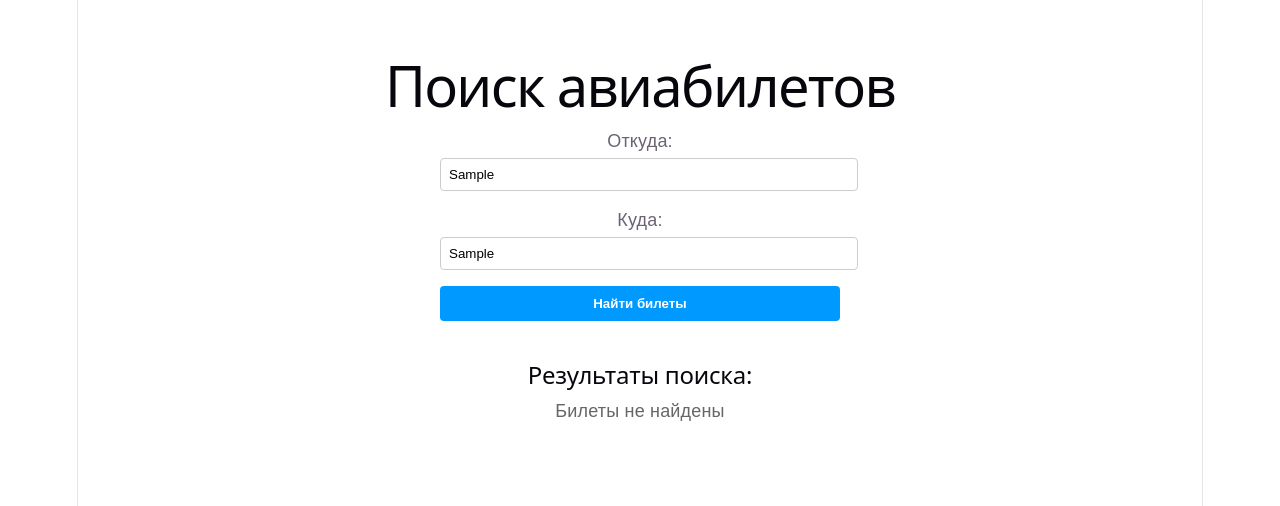
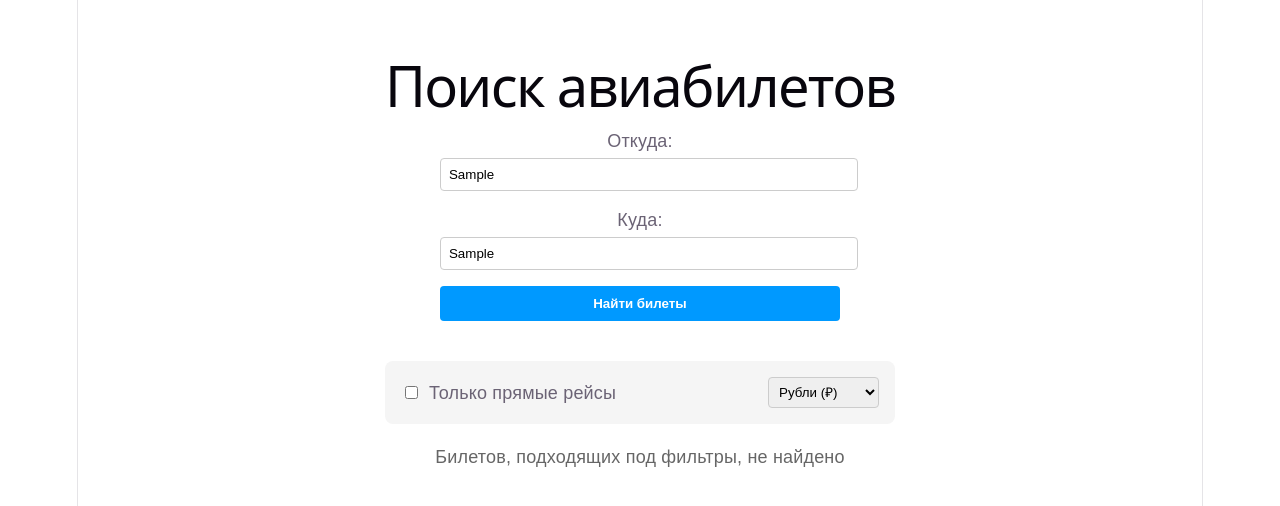
Before and after one commit to nyanlena/flight-search-app, a React (Vite) app: page / in a window 1280 px wide. Both pictures are taken after typing "Sample", "Sample" into the empty fields and a click on the button "Найти билеты". Shown: the top 506 px of the page. Built offline with nearby package versions, Linux system fonts and the light colour scheme.

Commit message:
feat: add direct flights filter and currency switcher, add price sorting and improve currency formatting

```diff
--- a/src/App.tsx
+++ b/src/App.tsx
@@ -1,40 +1,96 @@
 import { useState } from 'react';
 import { SearchForm } from './components/SearchForm';
 import type { Flight } from './types/flight';
+import { calculateDuration } from './utils/dateUtils';
 import './App.css';
 
 function App() {
   const [flights, setFlights] = useState<Flight[]>([]);
   const [hasSearched, setHasSearched] = useState(false);
 
+  // Cостояния для фильтров и валюты
+  const [onlyDirect, setOnlyDirect] = useState(false);
+  const [currency, setCurrency] = useState<'RUB' | 'USD' | 'EUR'>('RUB');
+
   const handleSearchResults = (results: Flight[]) => {
     setFlights(results);
     setHasSearched(true);
+    // Сбрасываем фильтры при новом поиске
+    setOnlyDirect(false);
+    setCurrency('RUB');
+  };
+
+  // Логика фильтрации и сортировки
+  const filteredFlights = flights
+    .filter(f => onlyDirect ? f.transfers === 0 : true)
+    .sort((a, b) => a.price - b.price); // Сортируем от дешевых к дорогим
+
+  // Логика конвертации валют
+  const getPrice = (priceInRub: number) => {
+    const rates = { RUB: 1, USD: 0.011, EUR: 0.010 };
+    const symbols = { RUB: '₽', USD: '$', EUR: '€' };
+    const converted = priceInRub * rates[currency];
+
+    const formattedPrice = currency === 'RUB'
+      ? Math.round(converted)
+      : converted.toFixed(2);
+
+    return `${formattedPrice} ${symbols[currency]}`;
   };
 
   return (
-    <div style={{ padding: '40px', fontFamily: 'sans-serif' }}>
+    <div style={{ padding: '40px', fontFamily: 'sans-serif', maxWidth: '800px', margin: '0 auto' }}>
       <h1 style={{ textAlign: 'center', marginBottom: '30px' }}>Поиск авиабилетов</h1>
 
       <SearchForm onResults={handleSearchResults} />
 
       {hasSearched && (
-        <div style={{ marginTop: '40px', maxWidth: '600px', margin: '40px auto' }}>
-          <h2 style={{ textAlign: 'center' }}>Результаты поиска:</h2>
-          {flights.length === 0 ? (
-            <p style={{ textAlign: 'center', color: '#666' }}>Билеты не найдены</p>
+        <div style={{ marginTop: '40px' }}>
+          {/* Панель фильтров */}
+          <div style={{ display: 'flex', justifyContent: 'space-between', alignItems: 'center', padding: '16px', backgroundColor: '#f5f5f5', borderRadius: '8px', marginBottom: '20px' }}>
+            <label style={{ display: 'flex', alignItems: 'center', gap: '8px', cursor: 'pointer' }}>
+              <input
+                type="checkbox"
+                checked={onlyDirect}
+                onChange={(e) => setOnlyDirect(e.target.checked)}
+              />
+              Только прямые рейсы
+            </label>
+
+            <select
+              value={currency}
+              onChange={(e) => setCurrency(e.target.value as 'RUB' | 'USD' | 'EUR')}
+              style={{ padding: '6px', borderRadius: '4px', border: '1px solid #ccc' }}
+            >
+              <option value="RUB">Рубли (₽)</option>
+              <option value="USD">Доллары ($)</option>
+              <option value="EUR">Евро (€)</option>
+            </select>
+          </div>
+
+          {/* Список билетов */}
+          {filteredFlights.length === 0 ? (
+            <p style={{ textAlign: 'center', color: '#666' }}>Билетов, подходящих под фильтры, не найдено</p>
           ) : (
             <ul style={{ listStyle: 'none', padding: 0 }}>
-              {flights.map(flight => (
-                <li key={flight.id} style={{ border: '1px solid #eee', padding: '16px', marginBottom: '10px', borderRadius: '8px', display: 'flex', justifyContent: 'space-between' }}>
+              {filteredFlights.map(flight => (
+                <li key={flight.id} style={{ border: '1px solid #eee', padding: '16px', marginBottom: '10px', borderRadius: '8px', display: 'flex', justifyContent: 'space-between', alignItems: 'center', boxShadow: '0 2px 4px rgba(0,0,0,0.05)' }}>
                   <div>
                     <strong>{flight.from} ➔ {flight.to}</strong>
-                    <div style={{ fontSize: '14px', color: '#666' }}>
+                    <div style={{ fontSize: '14px', color: '#666', marginTop: '4px' }}>
                       {flight.departureTime} - {flight.arrivalTime} | Пересадок: {flight.transfers}
                     </div>
+                    <div style={{ fontSize: '12px', color: '#888', marginTop: '2px' }}>
+                      В пути: {calculateDuration(flight.departureDate, flight.arrivalDate)}
+                    </div>
                   </div>
-                  <div style={{ fontWeight: 'bold', fontSize: '18px' }}>
-                    {flight.price} ₽
+                  <div style={{ textAlign: 'right' }}>
+                    <div style={{ fontWeight: 'bold', fontSize: '20px', color: '#ff6b6b', marginBottom: '8px' }}>
+                      {getPrice(flight.price)}
+                    </div>
+                    <button style={{ backgroundColor: '#ff6b6b', color: 'white', border: 'none', padding: '6px 12px', borderRadius: '4px', cursor: 'pointer' }}>
+                      Купить
+                    </button>
                   </div>
                 </li>
               ))}
--- a/src/api/flightApi.ts
+++ b/src/api/flightApi.ts
@@ -2,10 +2,15 @@ import type { Flight } from '../types/flight';
 
 // Имитация базы данных
 const mockFlights: Flight[] = [
-  { id: '1', from: 'Москва', to: 'Сочи', price: 5500, departureTime: '10:00', arrivalTime: '12:30', transfers: 0 },
-  { id: '2', from: 'Москва', to: 'Сочи', price: 4200, departureTime: '15:00', arrivalTime: '18:00', transfers: 1 },
-  { id: '3', from: 'Москва', to: 'Сочи', price: 3800, departureTime: '07:00', arrivalTime: '09:15', transfers: 0 },
-  { id: '4', from: 'Москва', to: 'Сочи', price: 6100, departureTime: '20:00', arrivalTime: '23:30', transfers: 1 },
+  { id: '1', from: 'Москва', to: 'Сочи', price: 5500, departureTime: '10:00', arrivalTime: '12:30', departureDate: '2026-11-10T10:00:00', arrivalDate: '2026-11-10T12:30:00', transfers: 0 },
+  { id: '2', from: 'Москва', to: 'Сочи', price: 4200, departureTime: '15:00', arrivalTime: '18:00', departureDate: '2026-11-10T15:00:00', arrivalDate: '2026-11-10T18:00:00', transfers: 1 },
+  { id: '3', from: 'Москва', to: 'Сочи', price: 3800, departureTime: '07:00', arrivalTime: '09:15', departureDate: '2026-11-10T07:00:00', arrivalDate: '2026-11-10T09:15:00', transfers: 0 },
+  { id: '4', from: 'Москва', to: 'Сочи', price: 6100, departureTime: '20:00', arrivalTime: '23:30', departureDate: '2026-11-10T20:00:00', arrivalDate: '2026-11-10T23:30:00', transfers: 1 },
+
+  { id: '5', from: 'Москва', to: 'Шанхай', price: 51500, departureTime: '19:30', arrivalTime: '08:00', departureDate: '2026-11-10T19:30:00', arrivalDate: '2026-11-11T06:00:00', transfers: 0 },
+  { id: '6', from: 'Москва', to: 'Шанхай', price: 23200, departureTime: '14:00', arrivalTime: '14:50', departureDate: '2026-11-10T14:00:00', arrivalDate: '2026-11-11T14:50:00', transfers: 1 },
+  { id: '7', from: 'Москва', to: 'Шанхай', price: 40800, departureTime: '17:20', arrivalTime: '04:10', departureDate: '2026-11-10T17:20:00', arrivalDate: '2026-11-11T04:10:00', transfers: 0 },
+  { id: '8', from: 'Москва', to: 'Шанхай', price: 28700, departureTime: '18:30', arrivalTime: '14:30', departureDate: '2026-11-10T18:30:00', arrivalDate: '2026-11-11T14:30:00', transfers: 1 },
 ];
 
 export const searchFlights = async (from: string, to: string): Promise<Flight[]> => {
--- a/src/types/flight.ts
+++ b/src/types/flight.ts
@@ -3,7 +3,9 @@ export interface Flight {
   from: string;
   to: string;
   price: number;
-  departureTime: string;
+  departureTime: string; // Формат HH:mm
   arrivalTime: string;
+  departureDate: string; // Формат YYYY-MM-DDTHH:mm:ss
+  arrivalDate: string;   // Формат YYYY-MM-DDTHH:mm:ss
   transfers: number;
 }
--- /dev/null
+++ b/src/utils/dateUtils.ts
@@ -0,0 +1,11 @@
+export const calculateDuration = (departure: string, arrival: string): string => {
+  const start = new Date(departure).getTime();
+  const end = new Date(arrival).getTime();
+
+  const diffMs = end - start;
+
+  const hours = Math.floor(diffMs / (1000 * 60 * 60));
+  const minutes = Math.floor((diffMs % (1000 * 60 * 60)) / (1000 * 60));
+
+  return `${hours}ч ${minutes}м`;
+};
```
